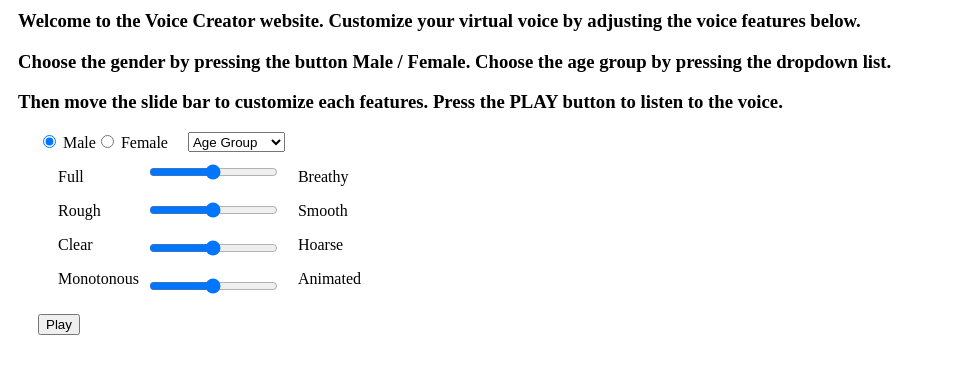
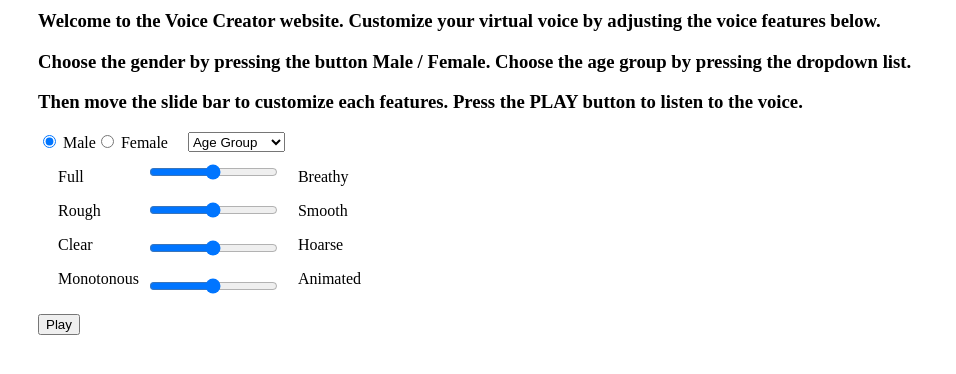
Before and after one commit to hyeonJeongByeon/VoiceCreator, a Django app: page / in a window 1280 px wide. Shown: the top 374 px of the page, without its empty margins (0-956 px from the left). Run offline with Django 3.2, Linux system fonts and the light colour scheme.

Commit message:
add more margin2

```diff
--- a/VoiceCreator/main/templates/voice_search.html
+++ b/VoiceCreator/main/templates/voice_search.html
@@ -32,7 +32,7 @@
 </head>
 
 <body>
-    <div style="margin: 10px 0 10px 10px;">
+    <div style="margin: 10px 0 10px 30px;">
             <h3>Welcome to the Voice Creator website. Customize your virtual voice by adjusting the voice features below.</h3>
             <h3>Choose the gender by pressing the button Male / Female. Choose the age group by pressing the dropdown list. </h3>
             <h3>Then move the slide bar to customize each features. Press the PLAY button to listen to the voice. </h3>
```
